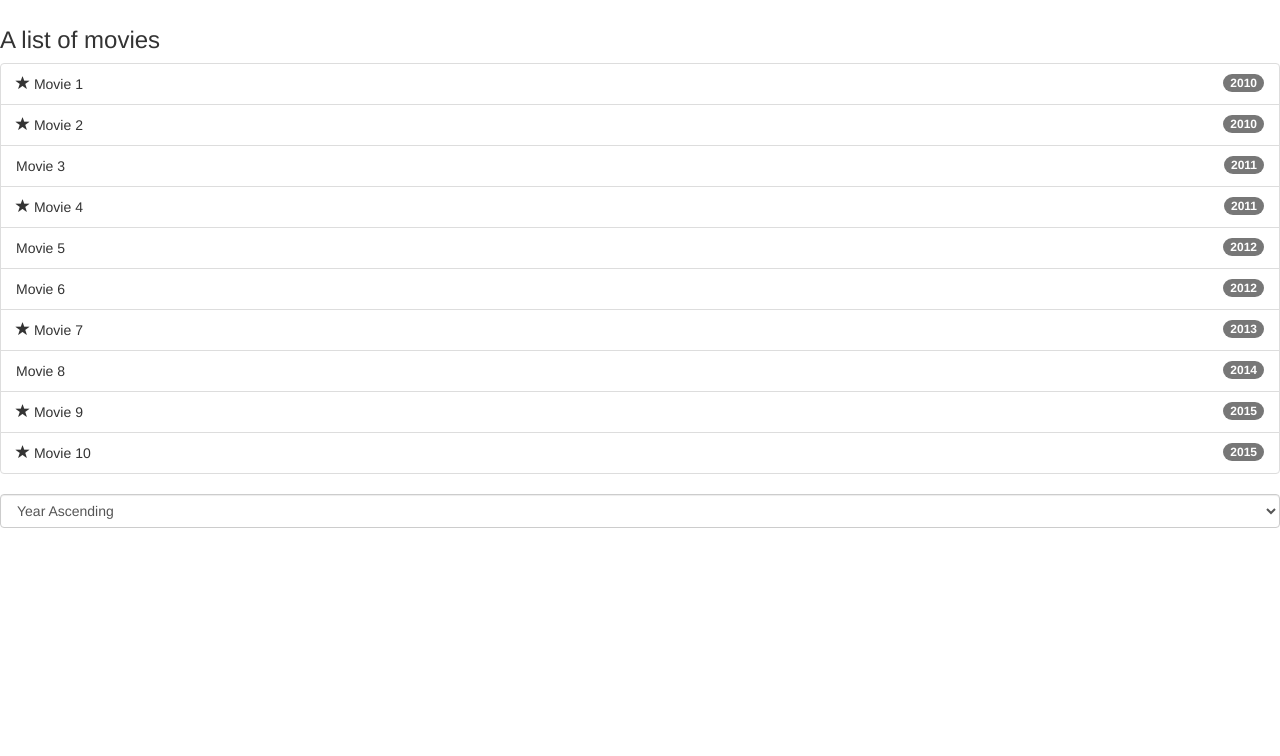
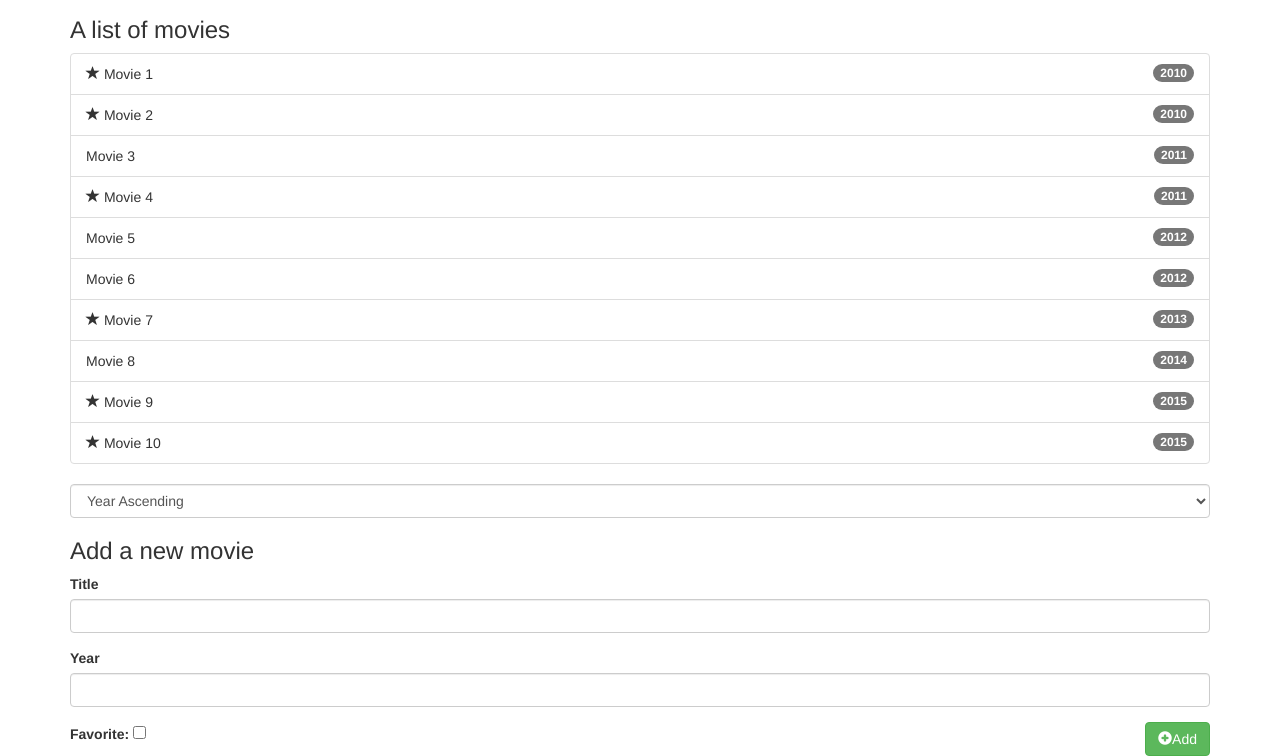
Before and after one commit to blacknaml/Learning-New-Thing, a plain HTML site: page angularjs-tutorial/index.html in a window 1280 px wide. Shown: the part 107-863 px from the top of the page. Before the commit the page ends 800 px from the top, so only its background shows below. Drawn offline with nearby package versions, Linux system fonts and the light colour scheme.

Commit message:
Added Form and Functionality

```diff
--- a/angularjs-tutorial/index.html
+++ b/angularjs-tutorial/index.html
@@ -18,7 +18,6 @@
             <input type="text" class="form-control" ng-model="main.searchInput">
         </div>
         <p>{{main.searchInput}}</p>
-    </div>
         <h3>A list of movies</h3>
         <ul class="list-group">
             <li class="list-group-item" ng-repeat="show in main.shows | filter:main.searchInput | orderBy:main.order.key:main.order.reverse">
@@ -27,5 +26,28 @@
             </li>
         </ul>
         <select class="form-control full-right" ng-model="main.order" ng-options="order as order.title for order in main.orders"></select>
+        <div class="clearfix"></div>
+        <h3>Add a new movie</h3>
+        <form name="main.addForm" class="form" ng-submit="main.addShow()">
+            <div class="form-group">
+                <label for="">Title</label>
+                <input type="text" class="form-control" ng-model="main.new.title" required="">
+            </div>
+            <div class="form-group">
+                <label for="">Year</label>
+                <input type="number" min="1900" max="2030" class="form-control" ng-model="main.new.year" required="">
+            </div>
+            <div class="row">
+                <div class="col-xs-6">
+                    <label>Favorite: <input type="checkbox" ng-model="main.new.favorite"></label>
+                </div>
+                <div class="col-xs-6">
+                    <button class="btn btn-success pull-right">
+                        <span class="glyphicon glyphicon-plus-sign"></span>Add
+                    </button>
+                </div>
+            </div>
+        </form>
+    </div>
 </body>
 </html>
--- a/angularjs-tutorial/main.ctrl.js
+++ b/angularjs-tutorial/main.ctrl.js
@@ -81,4 +81,10 @@ angular.module('app').controller('MainController', function(){
         }
     ];
     vm.order = vm.orders[0];
+
+    vm.new = {};
+    vm.addShow = function(){
+        vm.shows.push(vm.new);
+        vm.new = {};
+    };
 });
```
Lines whose indentation alone changed are shown as unchanged.
